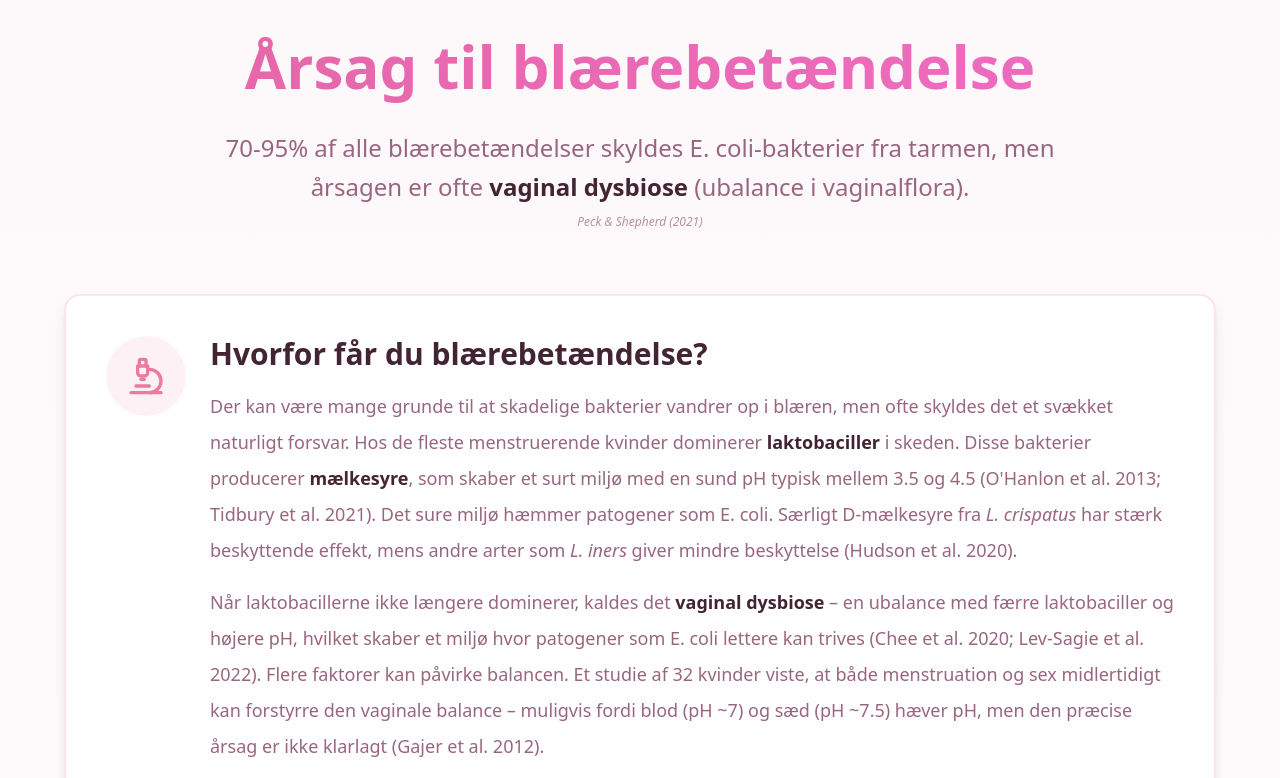
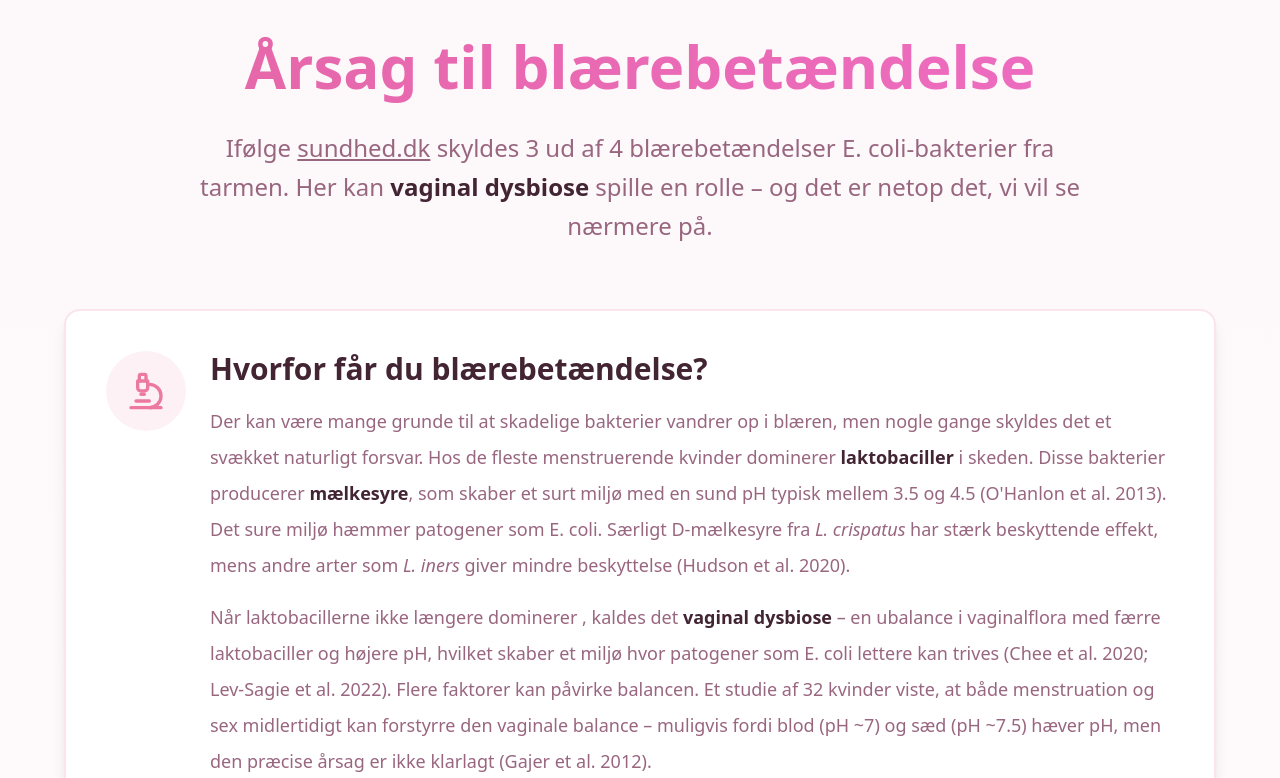
Before and after one commit to mariaasgari/godtisse.dk, a React (Vite) app: page / in a window 1280 px wide. Shown: the part 860-1638 px from the top of the page. Built offline with nearby package versions, Linux system fonts and the light colour scheme.

Commit message:
Ændringer

```diff
--- a/package.json
+++ b/package.json
@@ -31,7 +31,7 @@
     "@types/react-dom": "^18.3.7",
     "@vitejs/plugin-react-swc": "^3.11.0",
     "autoprefixer": "^10.4.21",
-    "eslint": "^9.32.0",
+    "eslint": "^10.0.0",
     "eslint-plugin-react-hooks": "^5.2.0",
     "eslint-plugin-react-refresh": "^0.4.20",
     "globals": "^15.15.0",
--- a/src/components/Footer.tsx
+++ b/src/components/Footer.tsx
@@ -16,10 +16,10 @@ export const Footer = () => {
             <p className="text-sm text-muted-foreground">
               Kontakt:{' '}
               <a
-                href="mailto:maria.asgari@outlook.dk"
+                href="mailto:gohjemmeside@proton.me"
                 className="text-primary hover:text-primary/80 transition-colors"
               >
-                maria.asgari@outlook.dk
+                gohjemmeside@proton.me
               </a>
             </p>
           </div>
--- a/src/components/sections/PreventionSection.tsx
+++ b/src/components/sections/PreventionSection.tsx
@@ -72,7 +72,7 @@ export const PreventionSection = () => {
                   <div className="flex items-start gap-2 px-2 sm:px-5">
                     <CheckCircle2 className="h-4 w-4 sm:h-5 sm:w-5 lg:h-6 lg:w-6 text-primary flex-shrink-0 mt-0.5" />
                     <span className="text-muted-foreground text-xs sm:text-sm lg:text-base">
-                      Vask aldrig i skeden
+                      Vask aldrig inde i skeden (men gerne omkring)
                     </span>
                   </div>
                 </div>
@@ -152,7 +152,7 @@ export const PreventionSection = () => {
                   <div className="flex items-start gap-2 px-2 sm:px-5">
                     <CheckCircle2 className="h-4 w-4 sm:h-5 sm:w-5 text-orange-600 dark:text-orange-400 flex-shrink-0 mt-0.5" />
                     <span className="text-muted-foreground text-xs sm:text-sm">
-                      Vask intimområdet efter sex (aldrig i skeden)
+                      Vask intimområdet efter sex
                     </span>
                   </div>
                 </div>
--- a/src/components/sections/UnderstandingSection.tsx
+++ b/src/components/sections/UnderstandingSection.tsx
@@ -15,11 +15,19 @@ export const UnderstandingSection = () => {
               Årsag til blærebetændelse
             </h2>
             <p className="text-lg md:text-xl lg:text-2xl text-muted-foreground max-w-3xl lg:max-w-4xl mx-auto px-2 lg:leading-relaxed">
-              70-95% af alle blærebetændelser skyldes E. coli-bakterier fra tarmen, men årsagen er
-              ofte <strong className="text-foreground">vaginal dysbiose</strong> (ubalance i
-              vaginalflora).
+              Ifølge{' '}
+              <a
+                href="https://www.sundhed.dk/borger/patienthaandbogen/nyrer-og-urinveje/sygdomme/urinvejsinfektioner/blaerebetaendelse-hos-kvinder-der-ikke-er-gravide/"
+                target="_blank"
+                rel="noopener noreferrer"
+                className="underline hover:text-foreground"
+              >
+                sundhed.dk
+              </a>{' '}
+              skyldes 3 ud af 4 blærebetændelser E. coli-bakterier fra tarmen. Her kan{' '}
+              <strong className="text-foreground">vaginal dysbiose</strong> spille en rolle – og det
+              er netop det, vi vil se nærmere på.
             </p>
-            <p className="text-xs text-muted-foreground/70 italic mt-2">Peck & Shepherd (2021)</p>
           </div>
 
           {/* Vaginalflora og Laktobaciller forklaret */}
@@ -36,24 +44,24 @@ export const UnderstandingSection = () => {
                   </h3>
                   <p className="text-muted-foreground leading-relaxed lg:leading-loose lg:text-lg mb-4">
                     Der kan være mange grunde til at skadelige bakterier vandrer op i blæren, men
-                    ofte skyldes det et svækket naturligt forsvar. Hos de fleste menstruerende
-                    kvinder dominerer <strong className="text-foreground">laktobaciller</strong> i
-                    skeden. Disse bakterier producerer{' '}
-                    <strong className="text-foreground">mælkesyre</strong>, som skaber et surt miljø
-                    med en sund pH typisk mellem 3.5 og 4.5 (O'Hanlon et al. 2013; Tidbury et al.
-                    2021). Det sure miljø hæmmer patogener som E. coli. Særligt D-mælkesyre fra{' '}
+                    nogle gange skyldes det et svækket naturligt forsvar. Hos de fleste
+                    menstruerende kvinder dominerer{' '}
+                    <strong className="text-foreground">laktobaciller</strong> i skeden. Disse
+                    bakterier producerer <strong className="text-foreground">mælkesyre</strong>, som
+                    skaber et surt miljø med en sund pH typisk mellem 3.5 og 4.5 (O'Hanlon et al.
+                    2013). Det sure miljø hæmmer patogener som E. coli. Særligt D-mælkesyre fra{' '}
                     <em>L. crispatus</em> har stærk beskyttende effekt, mens andre arter som{' '}
                     <em>L. iners</em> giver mindre beskyttelse (Hudson et al. 2020).
                   </p>
                   <p className="text-muted-foreground leading-relaxed lg:leading-loose lg:text-lg mb-4">
-                    Når laktobacillerne ikke længere dominerer, kaldes det{' '}
-                    <strong className="text-foreground">vaginal dysbiose</strong> – en ubalance med
-                    færre laktobaciller og højere pH, hvilket skaber et miljø hvor patogener som E.
-                    coli lettere kan trives (Chee et al. 2020; Lev-Sagie et al. 2022). Flere
-                    faktorer kan påvirke balancen. Et studie af 32 kvinder viste, at både
-                    menstruation og sex midlertidigt kan forstyrre den vaginale balance – muligvis
-                    fordi blod (pH ~7) og sæd (pH ~7.5) hæver pH, men den præcise årsag er ikke
-                    klarlagt (Gajer et al. 2012).
+                    Når laktobacillerne ikke længere dominerer , kaldes det{' '}
+                    <strong className="text-foreground">vaginal dysbiose</strong> – en ubalance i
+                    vaginalflora med færre laktobaciller og højere pH, hvilket skaber et miljø hvor
+                    patogener som E. coli lettere kan trives (Chee et al. 2020; Lev-Sagie et al.
+                    2022). Flere faktorer kan påvirke balancen. Et studie af 32 kvinder viste, at
+                    både menstruation og sex midlertidigt kan forstyrre den vaginale balance –
+                    muligvis fordi blod (pH ~7) og sæd (pH ~7.5) hæver pH, men den præcise årsag er
+                    ikke klarlagt (Gajer et al. 2012).
                   </p>
                   <div className="p-3 bg-accent/10 rounded-lg border border-accent/20 flex items-start gap-2">
                     <Flower className="h-4 w-4 text-accent flex-shrink-0 mt-0.5" />
--- a/src/data/references.ts
+++ b/src/data/references.ts
@@ -139,18 +139,6 @@ export const references: Reference[] = [
     link: 'https://pubmed.ncbi.nlm.nih.gov/36304005/',
   },
   {
-    id: 12,
-    authors: 'Peck J, Shepherd JP',
-    year: 2021,
-    title: 'Recurrent Urinary Tract Infections: Diagnosis, Treatment, and Prevention',
-    journal: 'Obstetrics and Gynecology Clinics of North America',
-    volume: '48(3)',
-    pages: '501-513',
-    doi: '10.1016/j.ogc.2021.05.005',
-    pmid: '34416934',
-    link: 'https://pubmed.ncbi.nlm.nih.gov/34416934/',
-  },
-  {
     id: 13,
     authors: 'Stapleton AE, Au-Yeung M, Hooton TM, Fredricks DN, Roberts PL, Czaja CA, et al',
     year: 2011,
@@ -241,29 +229,4 @@ export const references: Reference[] = [
     pmid: '22553250',
     link: 'https://pubmed.ncbi.nlm.nih.gov/22553250/',
   },
-  {
-    id: 21,
-    authors: 'Tidbury FD, Langhart A, Weidlinger S, Stute P',
-    year: 2021,
-    title: 'Non-antibiotic treatment of bacterial vaginosis-a systematic review',
-    journal: 'Archives of Gynecology and Obstetrics',
-    volume: '303(1)',
-    pages: '37-45',
-    doi: '10.1007/s00404-020-05821-x',
-    pmid: '33025086',
-    link: 'https://pubmed.ncbi.nlm.nih.gov/33025086/',
-  },
-  {
-    id: 22,
-    authors: 'Tidbury F, Brülhart G, Müller G, Pavicic E, Weidlinger S, Eichner G, et al',
-    year: 2025,
-    title:
-      'Effectiveness and tolerability of lactic acid vaginal gel compared to oral metronidazole in the treatment of acute symptomatic bacterial vaginosis: a multicenter, randomized-controlled, head-to-head pilot study',
-    journal: 'BMC Womens Health',
-    volume: '25(1)',
-    pages: '7',
-    doi: '10.1186/s12905-024-03513-1',
-    pmid: '39762879',
-    link: 'https://pubmed.ncbi.nlm.nih.gov/39762879/',
-  },
 ];
```
Also changed, not shown: src/components/sections/SolutionSection.tsx (+7 -6 lines), 1 other file (tests, documents, lock files or other folders).
